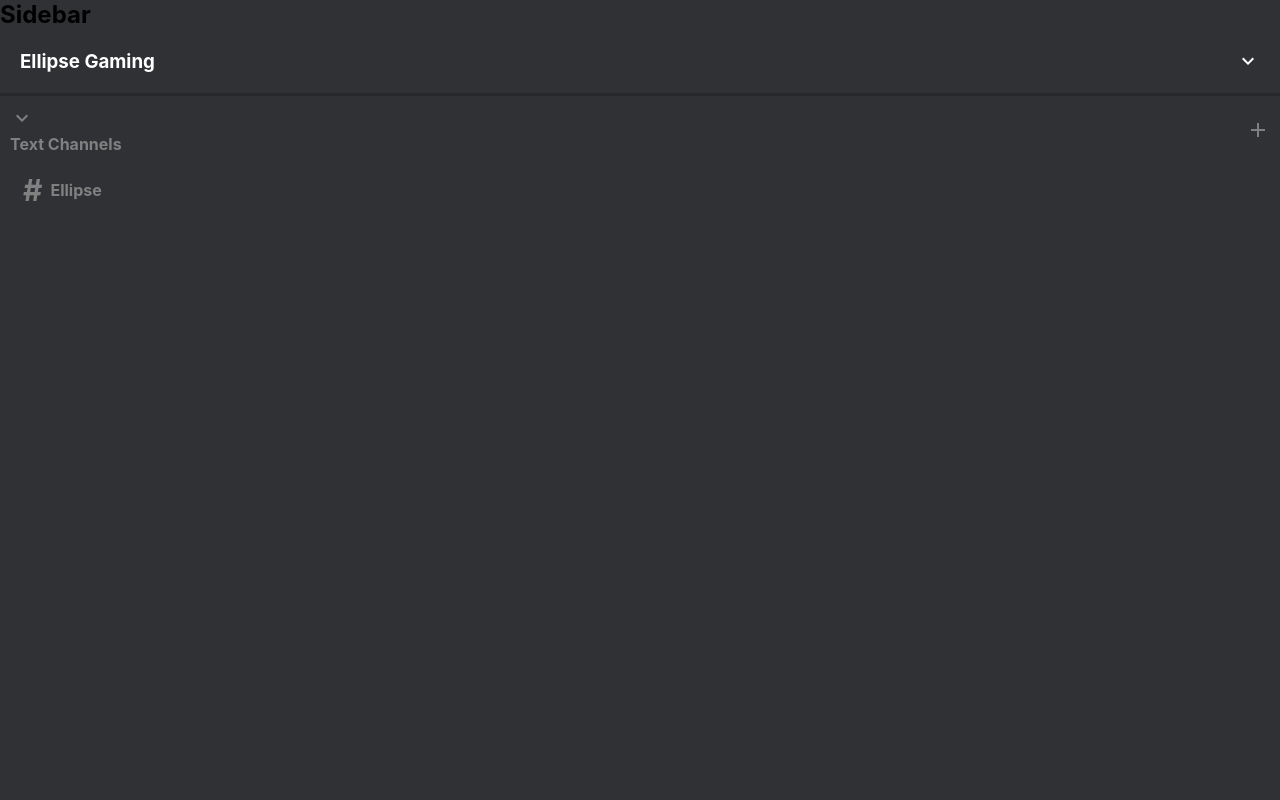
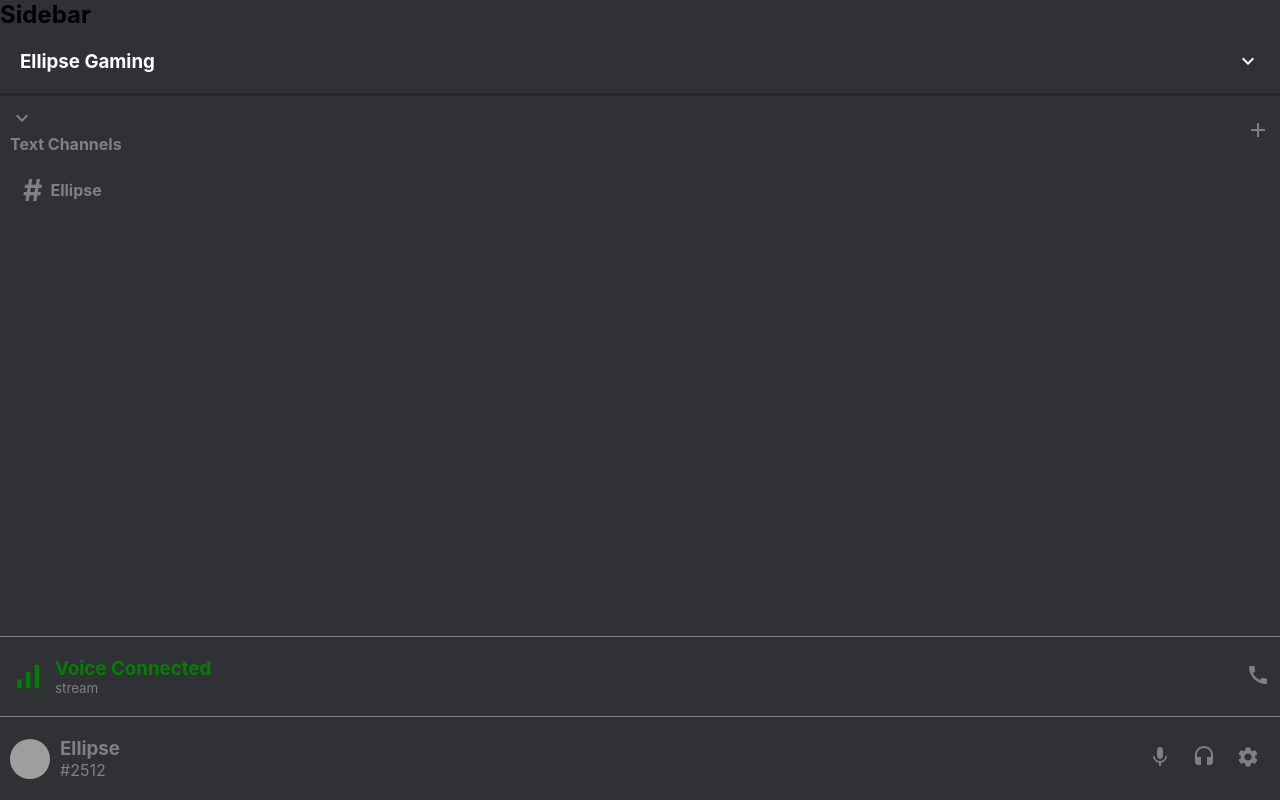
Before and after one commit to ellipsecode007/Discord-Clone, a React (Create React App) app: page / in a window 1280 px wide. Built offline with nearby package versions, Linux system fonts and the light colour scheme; grey boxes are pictures that could not be loaded.

Commit message:
Sidebar Profile Added

```diff
--- a/src/Sidebar.css
+++ b/src/Sidebar.css
@@ -37,3 +37,35 @@
     display: flex;
     align-items: center;
 }
+.sidebar___voice, .sidebar___profile{
+    display: flex;
+    justify-content: space-between;
+    align-items: center;
+    color: gray;
+    background-color: #2f3135;
+    padding: 10px;
+    border-top: 1px solid gray;
+}
+.sidebar___voiceInfo{
+    flex: 1;
+    padding: 10px;
+}
+.sidebar___voiceIcon{
+    color: green;
+}
+.sidebar___voiceInfo>h3{
+    color: green;
+}
+.sidebar___voiceInfo>p{
+    font-size: smaller;
+}
+.sidebar___voiceInfo>.MuiSvgIcon-root{
+    padding: 10px;
+}
+.sidebar___profileInfo{
+    flex: 1;
+    padding: 10px;
+}
+.sidebar___profileIcons>.MuiSvgIcon-root{
+    padding: 10px;
+}
--- a/src/Sidebar.js
+++ b/src/Sidebar.js
@@ -3,6 +3,12 @@ import AddIcon from '@mui/icons-material/Add';
 import ExpandMoreIcon from '@mui/icons-material/ExpandMore';
 import './Sidebar.css';
 import SidebarChannels from './SidebarChannels';
+import SignalCellularAltIcon from '@mui/icons-material/SignalCellularAlt';
+import CallIcon from '@mui/icons-material/Call';
+import { Avatar } from '@mui/material';
+import MicIcon from '@mui/icons-material/Mic';
+import HeadsetIcon from '@mui/icons-material/Headset';
+import SettingsIcon from '@mui/icons-material/Settings';
 
 function Sidebar() {
   return (
@@ -26,6 +32,31 @@ function Sidebar() {
       <SidebarChannels></SidebarChannels>
     </div>
     </div>
+    <div className="sidebar___voice">
+        <SignalCellularAltIcon className='sidebar___voiceIcon' fontSize='large'>
+        </SignalCellularAltIcon>
+        <div className="sidebar___voiceInfo">
+      <h3>Voice Connected</h3>
+      <p>stream</p>
+    </div>
+    <div className="sidebar___voiceIcons">
+        <CallIcon></CallIcon>
+    </div>
+    </div>
+    <div className="sidebar___profile">
+      <Avatar
+      src= "https://i.pinimg.com/736x/65/c4/3f/65c43fc01c0ec482be114b9fb011b489.jpg"></Avatar>
+      <div className="sidebar___profileInfo">
+        <h3>Ellipse</h3>
+        <p>#2512</p>
+      </div>
+      <div className="sidebar___profileIcons">
+        <MicIcon></MicIcon>
+        <HeadsetIcon/>
+        <SettingsIcon/>
+      </div>
+
+    </div>
     </div>
   )
 }
```
